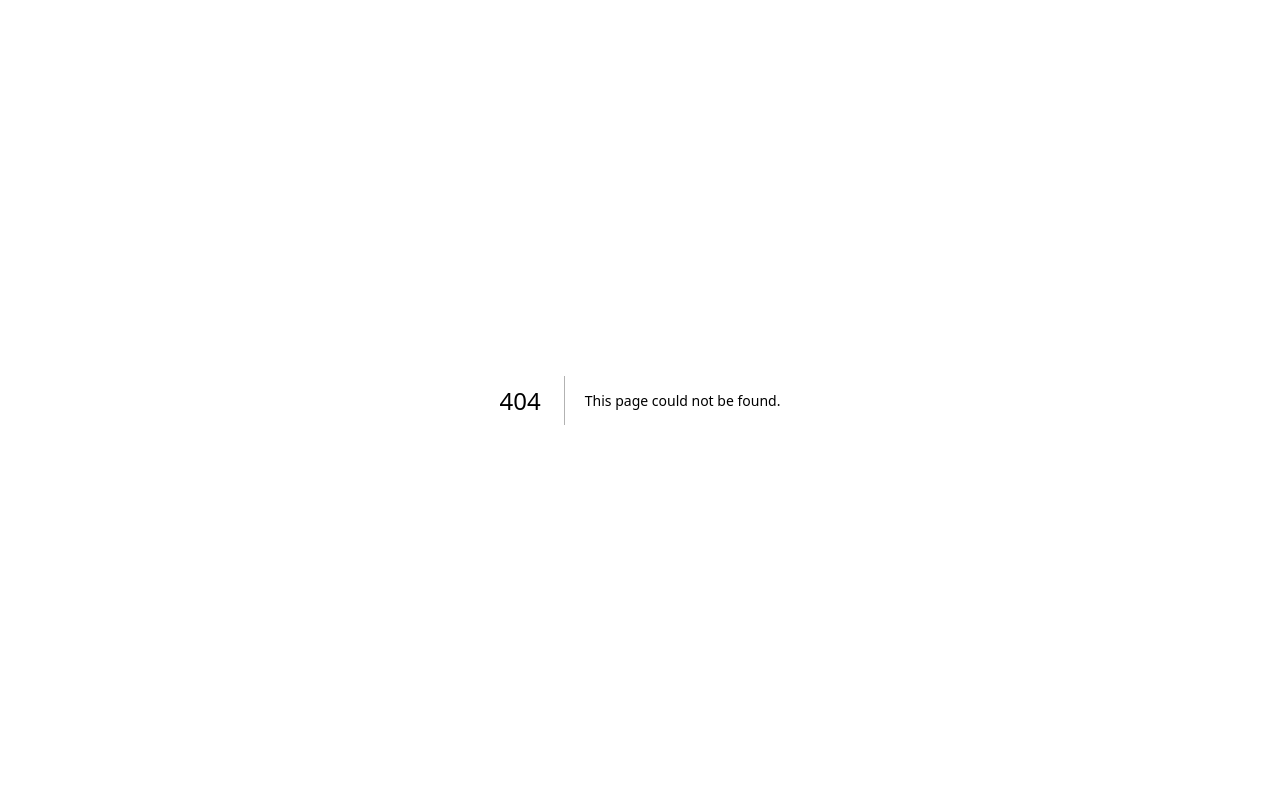
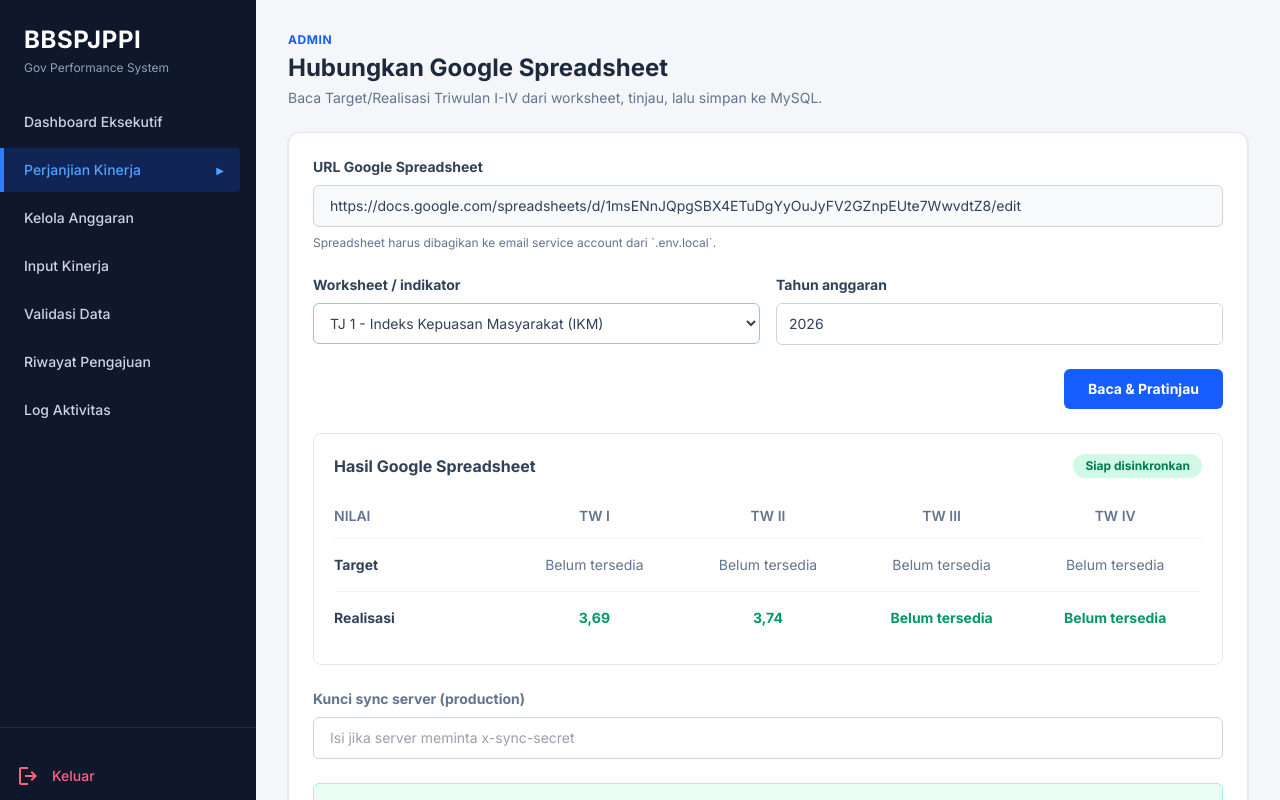
Before and after one commit to KinRajasa/bbspjppi-gov-performance, a Next.js app: page /perjanjian-kinerja/integrasi-sheet in a window 1280 px wide. Before the commit this address had no page. Shown: the top 800 px of the page. Built offline with nearby package versions, Linux system fonts and the light colour scheme.

Commit message:
feat: menambahkan halaman Integrasi Sheet dan sub-menu Perjanjian Kinerja

```diff
--- a/app/(dashboard)/layout.tsx
+++ b/app/(dashboard)/layout.tsx
@@ -2,6 +2,7 @@
 
 import Link from 'next/link';
 import { usePathname } from 'next/navigation';
+import { useState } from 'react'; // 1. Tambahkan import useState
 
 export default function DashboardLayout({
   children,
@@ -9,6 +10,9 @@ export default function DashboardLayout({
   children: React.ReactNode;
 }) {
   const pathname = usePathname();
+
+  // 2. Tambahkan state untuk mengontrol buka-tutup sub-menu Perjanjian Kinerja
+  const [isPerjakinOpen, setIsPerjakinOpen] = useState(false);
 
   const isActive = (path: string) => {
     if (path === '/' && pathname === '/') return true;
@@ -39,16 +43,64 @@ export default function DashboardLayout({
               Dashboard Eksekutif
             </Link>
 
-            <Link
-              href="/perjanjian-kinerja"
-              className={`pl-5 py-3 text-sm font-medium rounded-r transition-colors border-l-4 ${
+            {/* ========================================= */}
+            {/* 3. MENU PERJANJIAN KINERJA DENGAN SUB-MENU*/}
+            {/* ========================================= */}
+            <div className="flex flex-col">
+              <button
+                onClick={() => setIsPerjakinOpen(!isPerjakinOpen)}
+                className={`w-full flex justify-between items-center pr-4 pl-5 py-3 text-sm font-medium rounded-r transition-colors border-l-4 ${
                   isActive('/perjanjian-kinerja')
                     ? 'border-blue-500 bg-blue-600/20 text-blue-400'
                     : 'border-transparent hover:bg-slate-800'
                 }`}
               >
-              Perjanjian Kinerja
+                <span>Perjanjian Kinerja</span>
+                {/* Ikon panah berubah sesuai state */}
+                <span className="text-[10px] ml-2">{isPerjakinOpen ? '▼' : '▶'}</span>
+              </button>
+
+              {/* Daftar Sub-menu (Muncul jika isPerjakinOpen true) */}
+              {isPerjakinOpen && (
+                <div className="flex flex-col mt-1 mb-2 relative">
+                  {/* Garis vertikal tipis penanda sub-menu */}
+                  <div className="absolute left-8 top-0 bottom-0 w-px bg-slate-700/50"></div>
+
+                  <Link
+                    href="/perjanjian-kinerja"
+                    className={`pl-12 py-2 text-sm font-medium transition-colors ${
+                      pathname === '/perjanjian-kinerja'
+                        ? 'text-blue-400'
+                        : 'text-slate-400 hover:text-slate-200'
+                    }`}
+                  >
+                    Master Data IKU
                   </Link>
+                  <Link
+                    href="/perjanjian-kinerja/rencana-aksi"
+                    className={`pl-12 py-2 text-sm font-medium transition-colors ${
+                      pathname === '/perjanjian-kinerja/rencana-aksi'
+                        ? 'text-blue-400'
+                        : 'text-slate-400 hover:text-slate-200'
+                    }`}
+                  >
+                    Rencana Aksi
+                  </Link>
+
+                  <Link
+                  href="/perjanjian-kinerja/integrasi-sheet"
+                  className={`pl-12 py-2 text-sm font-medium transition-colors ${
+                    pathname === '/integrasi-sheet'
+                      ? 'text-blue-400'
+                      : 'text-slate-400 hover:text-slate-200'
+                  }`}
+                >
+                  Integrasi Sheet
+                </Link>
+                </div>
+              )}
+            </div>
+            {/* ========================================= */}
 
             <Link
               href="/kelola-anggaran"
@@ -97,24 +149,8 @@ export default function DashboardLayout({
           </nav>
         </div>
 
-
-        {/* ========================================== */}
-        {/* MENU BAWAH (Pengaturan & Keluar)             */}
-        {/* ========================================== */}
         <div className="mt-auto pt-6 border-t border-slate-700/50 flex flex-col gap-2">
 
-          {/* Menu Pengaturan (DISEMBUNYIKAN SEMENTARA) */}
-          {/*
-          <Link
-            href="/pengaturan"
-            className="flex items-center gap-3 px-4 py-3 text-slate-300 hover:text-white hover:bg-slate-800 rounded-lg transition font-medium text-sm"
-          >
-            <span className="material-symbols-outlined text-[20px]">settings</span>
-            Pengaturan
-          </Link>
-          */}
-
-          {/* Menu Keluar */}
           <Link
             href="/login"
             className="flex items-center gap-3 px-4 py-3 text-rose-400 hover:text-rose-300 hover:bg-rose-500/10 rounded-lg transition font-medium text-sm"
--- /dev/null
+++ b/app/(dashboard)/perjanjian-kinerja/integrasi-sheet/page.tsx
@@ -0,0 +1,138 @@
+'use client';
+
+import { useState } from 'react';
+
+export default function IntegrasiSheetPage() {
+  const [url, setUrl] = useState('https://docs.google.com/spreadsheets/d/1msENnJQpgSBX4ETuDgYyOuJyFV2GZnpEUte7WwvdtZ8/edit');
+  const [worksheet, setWorksheet] = useState('TJ 1 - Indeks Kepuasan Masyarakat (IKM)');
+  const [tahun, setTahun] = useState('2026');
+  const [syncKey, setSyncKey] = useState('');
+  const [showPreview, setShowPreview] = useState(true); // Default true agar mirip di gambar
+
+  return (
+    <div className="animation-fade-in w-full">
+
+      {/* HEADER */}
+      <header className="mb-6">
+        <p className="text-xs font-bold text-blue-600 uppercase tracking-wider mb-1">Admin</p>
+        <h2 className="text-2xl font-bold text-slate-800">Hubungkan Google Spreadsheet</h2>
+        <p className="text-sm text-slate-500 mt-1">
+          Baca Target/Realisasi Triwulan I-IV dari worksheet, tinjau, lalu simpan ke MySQL.
+        </p>
+      </header>
+
+      {/* MAIN CARD */}
+      <div className="bg-white rounded-xl border border-slate-200 shadow-sm p-6 space-y-6">
+
+        {/* INPUT: URL */}
+        <div>
+          <label className="block text-sm font-bold text-slate-700 mb-2">URL Google Spreadsheet</label>
+          <input
+            type="url"
+            value={url}
+            onChange={(e) => setUrl(e.target.value)}
+            className="w-full bg-slate-100/50 border border-slate-300 rounded-md px-4 py-2.5 text-sm text-slate-700 outline-none focus:border-blue-500 focus:ring-1 focus:ring-blue-500 transition"
+          />
+          <p className="text-xs text-slate-500 mt-2">
+            Spreadsheet harus dibagikan ke email service account dari `.env.local`.
+          </p>
+        </div>
+
+        {/* INPUT: WORKSHEET & TAHUN */}
+        <div className="grid grid-cols-1 md:grid-cols-2 gap-4">
+          <div>
+            <label className="block text-sm font-bold text-slate-700 mb-2">Worksheet / indikator</label>
+            <select
+              value={worksheet}
+              onChange={(e) => setWorksheet(e.target.value)}
+              className="w-full border border-blue-300 rounded-md px-3 py-2.5 text-sm text-slate-700 outline-none focus:border-blue-500 focus:ring-1 focus:ring-blue-500 bg-white transition"
+            >
+              <option value="TJ 1 - Indeks Kepuasan Masyarakat (IKM)">TJ 1 - Indeks Kepuasan Masyarakat (IKM)</option>
+            </select>
+          </div>
+          <div>
+            <label className="block text-sm font-bold text-slate-700 mb-2">Tahun anggaran</label>
+            <input
+              type="text"
+              value={tahun}
+              onChange={(e) => setTahun(e.target.value)}
+              className="w-full border border-slate-300 rounded-md px-3 py-2.5 text-sm text-slate-700 outline-none focus:border-blue-500 focus:ring-1 focus:ring-blue-500 transition"
+            />
+          </div>
+        </div>
+
+        {/* BUTTON BACA */}
+        <div className="flex justify-end">
+          <button className="bg-blue-600 hover:bg-blue-700 text-white font-bold py-2.5 px-6 rounded-md text-sm transition">
+            Baca & Pratinjau
+          </button>
+        </div>
+
+        {/* AREA PREVIEW (Muncul setelah tombol Baca diklik) */}
+        {showPreview && (
+          <div className="border border-slate-200 rounded-lg p-5 mt-4">
+            <div className="flex justify-between items-center mb-4">
+              <h3 className="font-bold text-slate-700">Hasil Google Spreadsheet</h3>
+              <span className="bg-emerald-100 text-emerald-700 text-xs font-bold px-3 py-1 rounded-full">
+                Siap disinkronkan
+              </span>
+            </div>
+
+            <table className="w-full text-sm text-center">
+              <thead>
+                <tr className="text-slate-500 border-b border-slate-100">
+                  <th className="py-3 font-semibold text-left w-1/5">NILAI</th>
+                  <th className="py-3 font-semibold w-1/5">TW I</th>
+                  <th className="py-3 font-semibold w-1/5">TW II</th>
+                  <th className="py-3 font-semibold w-1/5">TW III</th>
+                  <th className="py-3 font-semibold w-1/5">TW IV</th>
+                </tr>
+              </thead>
+              <tbody className="divide-y divide-slate-100">
+                <tr>
+                  <td className="py-4 font-bold text-slate-700 text-left">Target</td>
+                  <td className="py-4 text-slate-500">Belum tersedia</td>
+                  <td className="py-4 text-slate-500">Belum tersedia</td>
+                  <td className="py-4 text-slate-500">Belum tersedia</td>
+                  <td className="py-4 text-slate-500">Belum tersedia</td>
+                </tr>
+                <tr>
+                  <td className="py-4 font-bold text-slate-700 text-left">Realisasi</td>
+                  <td className="py-4 font-bold text-emerald-600">3,69</td>
+                  <td className="py-4 font-bold text-emerald-600">3,74</td>
+                  <td className="py-4 font-bold text-emerald-600">Belum tersedia</td>
+                  <td className="py-4 font-bold text-emerald-600">Belum tersedia</td>
+                </tr>
+              </tbody>
+            </table>
+          </div>
+        )}
+
+        {/* INPUT SYNC KEY */}
+        <div className="mt-6">
+          <label className="block text-sm font-bold text-slate-500 mb-2">Kunci sync server (production)</label>
+          <input
+            type="password"
+            value={syncKey}
+            onChange={(e) => setSyncKey(e.target.value)}
+            placeholder="Isi jika server meminta x-sync-secret"
+            className="w-full border border-slate-300 rounded-md px-4 py-2.5 text-sm text-slate-700 outline-none focus:border-blue-500 transition"
+          />
+        </div>
+
+        {/* ALERT SUCCESS */}
+        <div className="bg-emerald-50 border border-emerald-200 text-emerald-600 px-4 py-3 rounded-md text-sm">
+          Data target dan realisasi berhasil disinkronkan. Submission ID: 1.
+        </div>
+
+        {/* BUTTON SUBMIT */}
+        <div className="flex justify-end pt-2">
+          <button className="bg-[#0f172a] hover:bg-slate-800 text-white font-bold py-2.5 px-6 rounded-md text-sm transition">
+            Sync to Database
+          </button>
+        </div>
+
+      </div>
+    </div>
+  );
+}
--- a/app/(dashboard)/perjanjian-kinerja/page.tsx
+++ b/app/(dashboard)/perjanjian-kinerja/page.tsx
@@ -11,6 +11,9 @@ export default function PerjanjianKinerjaPage() {
     { id: 4, sasaran: 'Nilai Net Promoter Score (NPS)', satuan: 'Nilai', target: '41.00', pic: 'Ketua Tim Kerja PJI' },
     { id: 5, sasaran: 'Indeks peningkatan PNBP', satuan: 'Indeks', target: '3.0', pic: 'Kapokja Keuangan dan BMN' },
   ]);
+
+  // State untuk menyimpan link master Google Sheets
+  const [sheetUrl, setSheetUrl] = useState('');
 
   // Fungsi untuk menambah baris kosong
   const handleAddRow = () => {
@@ -55,6 +58,7 @@ export default function PerjanjianKinerjaPage() {
             <span className="material-symbols-outlined text-blue-500 text-[20px]">info</span>
             <h3 className="font-bold text-slate-700 text-lg">Informasi Umum</h3>
           </div>
+
           <div className="p-6">
             <label className="block text-xs font-semibold text-slate-500 mb-2">Timeline Pelaksanaan</label>
             <div className="relative w-1/2">
@@ -65,6 +69,24 @@ export default function PerjanjianKinerjaPage() {
                 value="01 Januari 2026 - 31 Desember 2026"
                 className="w-full bg-slate-50 border border-slate-200 text-slate-600 text-sm rounded-md pl-10 pr-4 py-2.5 outline-none cursor-not-allowed"
               />
+            </div>
+
+            {/* TAMBAHAN KOTAK INPUT URL GOOGLE SHEETS */}
+            <div className="mt-6 border-t border-slate-100 pt-6">
+              <label className="block text-sm font-semibold text-slate-700 mb-2">
+                Tautan Master Google Sheets <span className="text-red-500">*</span>
+              </label>
+              <input
+                type="url"
+                className="w-full lg:w-3/4 border border-slate-300 rounded-md px-3 py-2 text-sm text-slate-700 outline-none focus:border-blue-500 focus:ring-1 focus:ring-blue-500 transition"
+                placeholder="https://docs.google.com/spreadsheets/d/.../edit"
+                value={sheetUrl}
+                onChange={(e) => setSheetUrl(e.target.value)}
+                required
+              />
+              <p className="text-xs text-slate-500 mt-2">
+                * Spreadsheet ini akan diakses oleh sistem untuk menarik data realisasi secara otomatis.
+              </p>
             </div>
           </div>
         </div>
```
Lines whose indentation alone changed are shown as unchanged.
